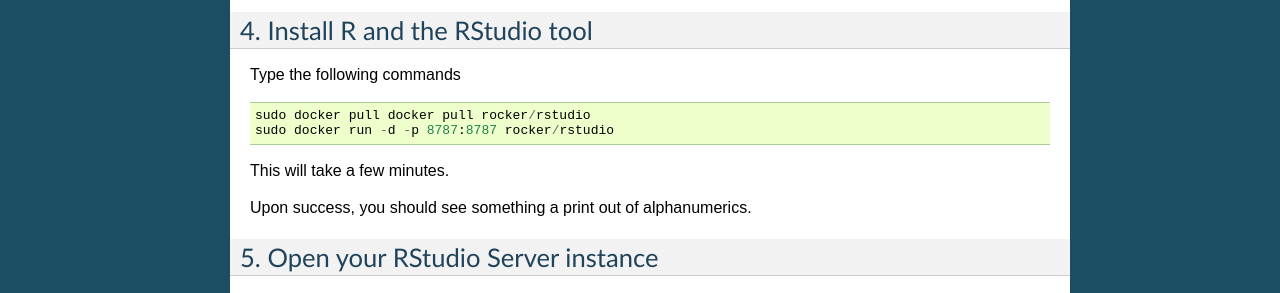
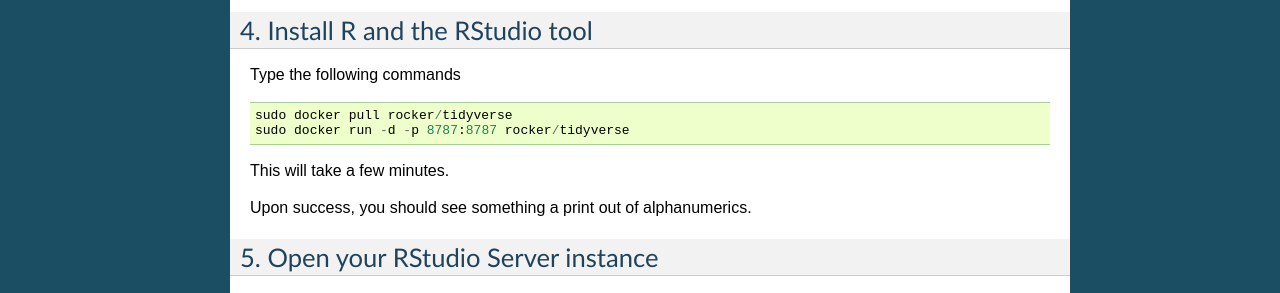
Before and after one commit to germs-lab/ec2-tutorials, a Sphinx documentation site: the page built from docs/install-rstudio-server.rst, in a window 1280 px wide. Shown: the part 777-1070 px from the top of the page. Built offline with Sphinx 7.4.7, drawn with Linux system fonts in a browser that asks for light colours.

Commit message:
Update install-rstudio-server.rst

```diff
--- a/docs/install-rstudio-server.rst
+++ b/docs/install-rstudio-server.rst
@@ -51,8 +51,8 @@
 
 Type the following commands ::
 
-    sudo docker pull docker pull rocker/rstudio
-    sudo docker run -d -p 8787:8787 rocker/rstudio
+    sudo docker pull rocker/tidyverse
+    sudo docker run -d -p 8787:8787 rocker/tidyverse
 
 This will take a few minutes.
 
```
